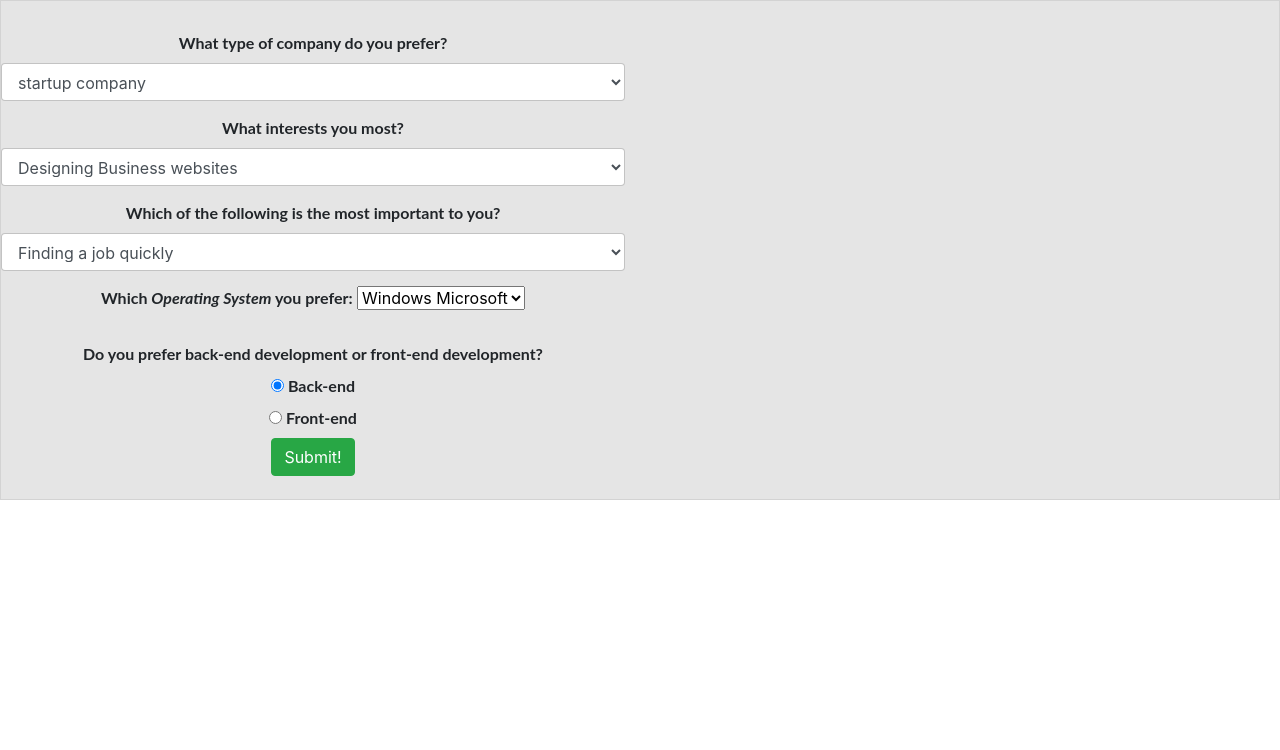
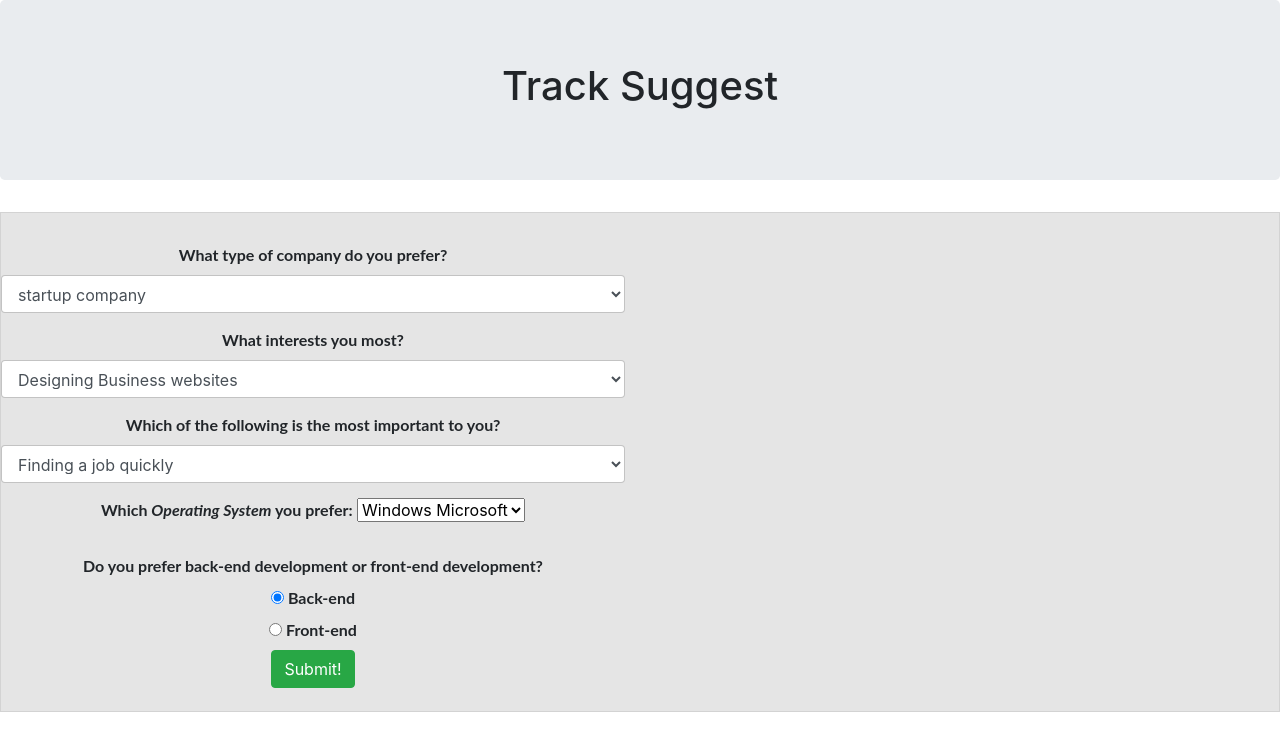
Before and after one commit to GarciaX33/suggesttrack, a plain HTML site: page index.html in a window 1280 px wide. Drawn offline with Linux system fonts and the light colour scheme.

Commit message:
fix and add jumbotron

```diff
--- a/index.html
+++ b/index.html
@@ -8,6 +8,9 @@
     <title>Track Suggest</title>
   </head>
   <body>
+      <div class = "jumbotron">
+        <h1>Track Suggest</h1>
+      </div>
     <div id="formInputs">
         <div id="frm" class="panel-body">
           <form id = "formIn">
```
